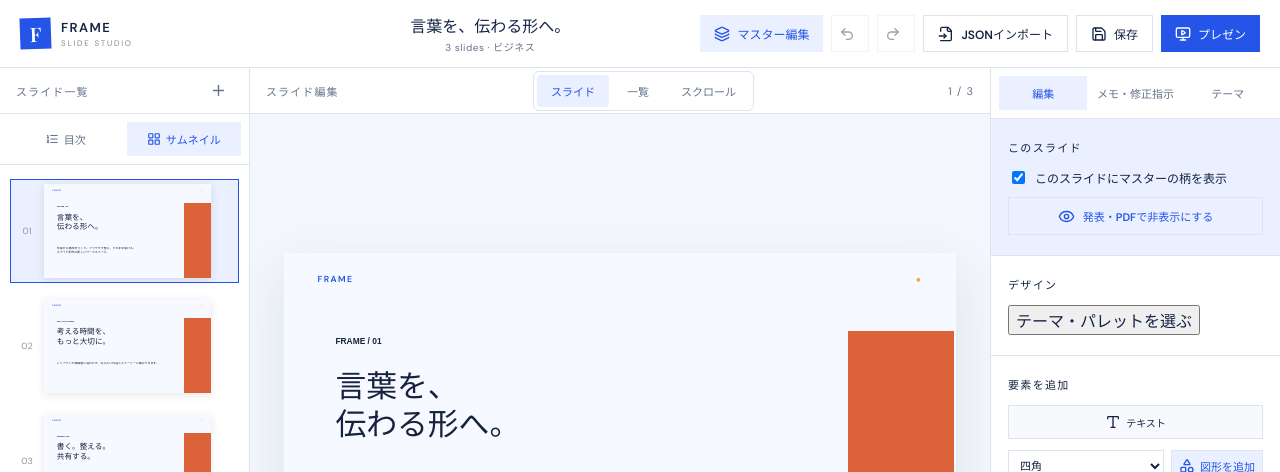
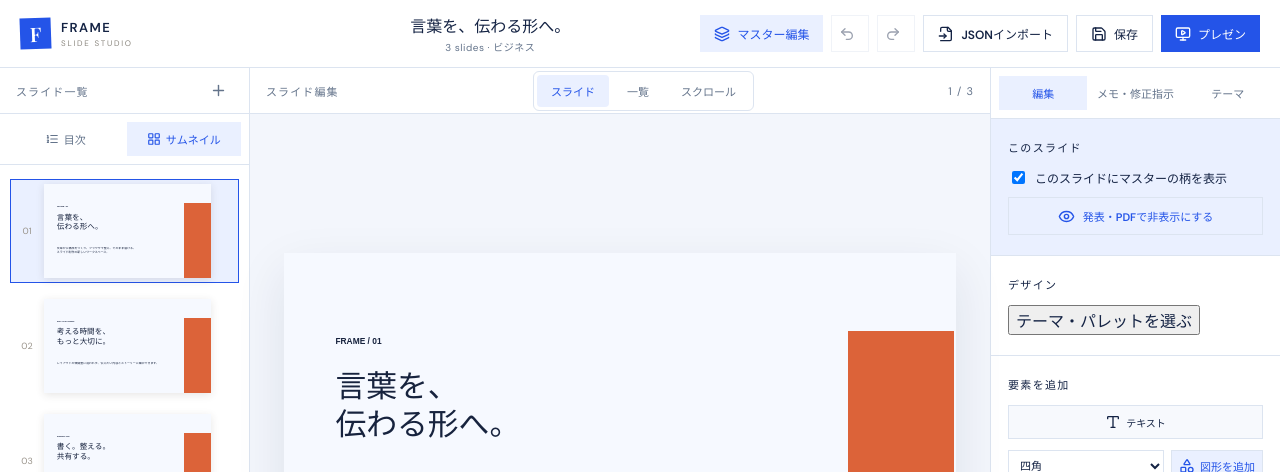
Before and after one commit to miranova-studio/ai-slide-studio, a React (Vite) app: page / in a window 1280 px wide. Shown: the top 472 px of the page. Built offline with nearby package versions, Linux system fonts and the light colour scheme.

Commit message:
Remove fixed slide chrome from editor print and presentation

```diff
--- a/src/App.tsx
+++ b/src/App.tsx
@@ -161,12 +161,6 @@ function SlideCanvas({
       className={`slide-canvas template-${template}`}
       style={{ background: palette.background, color: palette.text }}
     >
-      <div className="slide-chrome" style={{ color: palette.main }}>
-        <span>FRAME</span>
-        <span className="slide-count-mark" style={{ color: palette.accent }}>
-          ●
-        </span>
-      </div>
       {[
         ...(slide.showMaster || masterMode
           ? masterElements.map((element) => ({ element, master: true }))
--- a/src/styles.css
+++ b/src/styles.css
@@ -274,42 +274,17 @@ main {
   isolation: isolate;
   container-type: inline-size;
 }
-.slide-chrome {
-  position: absolute;
-  top: 5.3%;
-  left: 5%;
-  right: 5%;
-  display: flex;
-  justify-content: space-between;
-  z-index: 2;
-  font-size: 1.3cqw;
-  font-weight: 700;
-  letter-spacing: 0.16em;
-}
-.accent-shape {
-  position: absolute;
-  z-index: 0;
-}
 .template-paper {
   color: #262521;
   background: #f5f0e5;
-}
-.template-paper .slide-count-mark {
-  color: #e15c30;
 }
 .template-ink {
   color: #f4f0e7;
   background: #151b24;
 }
-.template-ink .slide-count-mark {
-  color: #8cc8ff;
-}
 .template-signal {
   color: #161511;
   background: #f4db3d;
-}
-.accent-shape {
-  display: none;
 }
 .master-menu-button {
   background: var(--ui-primary-soft);
@@ -375,9 +350,6 @@ main {
 }
 .stroke-width-field input[type="number"] {
   width: 64px;
-}
-.template-signal .slide-count-mark {
-  color: #f05237;
 }
 .panel-section {
   padding: 20px 17px;
```
